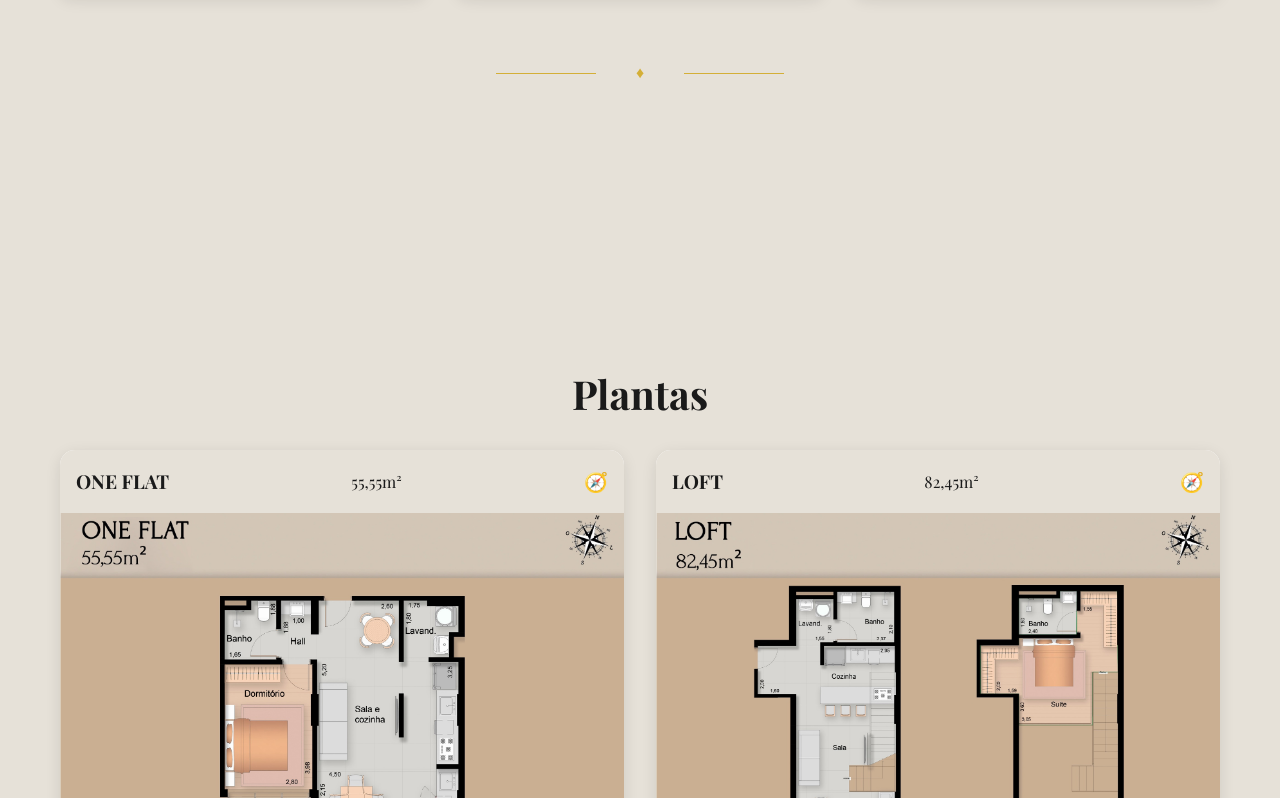
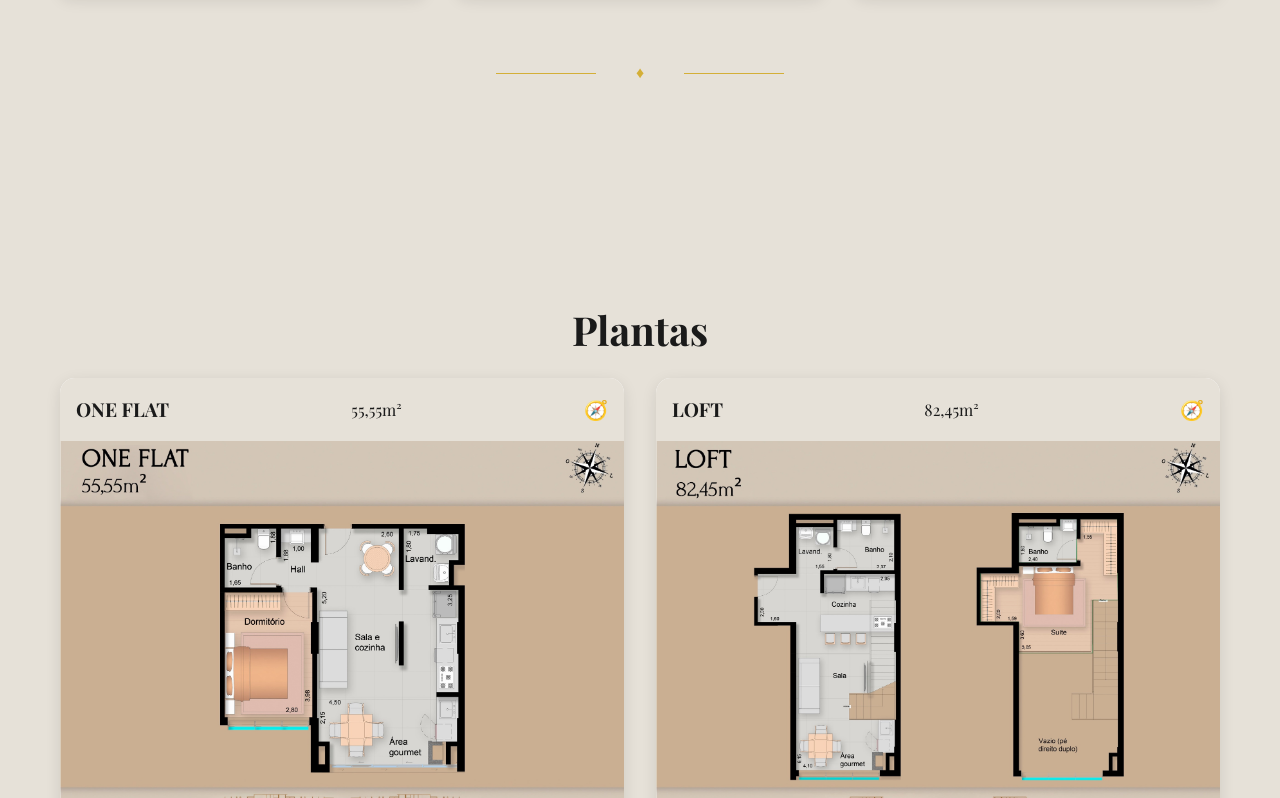
Before and after one commit to vitinpicademel/landing-grand-hill-next, a Next.js app: page / in a window 1280 px wide. Shown: the part 3214-4012 px from the top of the page. Built offline with nearby package versions, Linux system fonts and the light colour scheme.

Commit message:
Fix: Reduzindo espaçamento entre título e separador na seção de Plantas

```diff
--- a/src/app/globals.css
+++ b/src/app/globals.css
@@ -611,7 +611,7 @@ h1, h2, h3 {
 
 /* Plantas Section */
 .plantas-section {
-  padding: 6rem 0;
+  padding: 2rem 0;
   background-color: var(--elegant-bg);
   position: relative;
 }
@@ -620,18 +620,18 @@ h1, h2, h3 {
   text-align: center;
   font-size: 2.5rem;
   color: var(--primary-color);
-  margin-bottom: 1rem;
+  margin-bottom: 0.5rem;
 }
 
 .plantas-section .separator {
-  margin-bottom: 2rem;
+  margin-bottom: 1.5rem;
 }
 
 .plantas-grid {
   display: grid;
   grid-template-columns: repeat(2, 1fr);
   gap: 2rem;
-  margin-top: 1.5rem;
+  margin-top: 1rem;
 }
 
 .plantas-grid > div:last-child {
```
